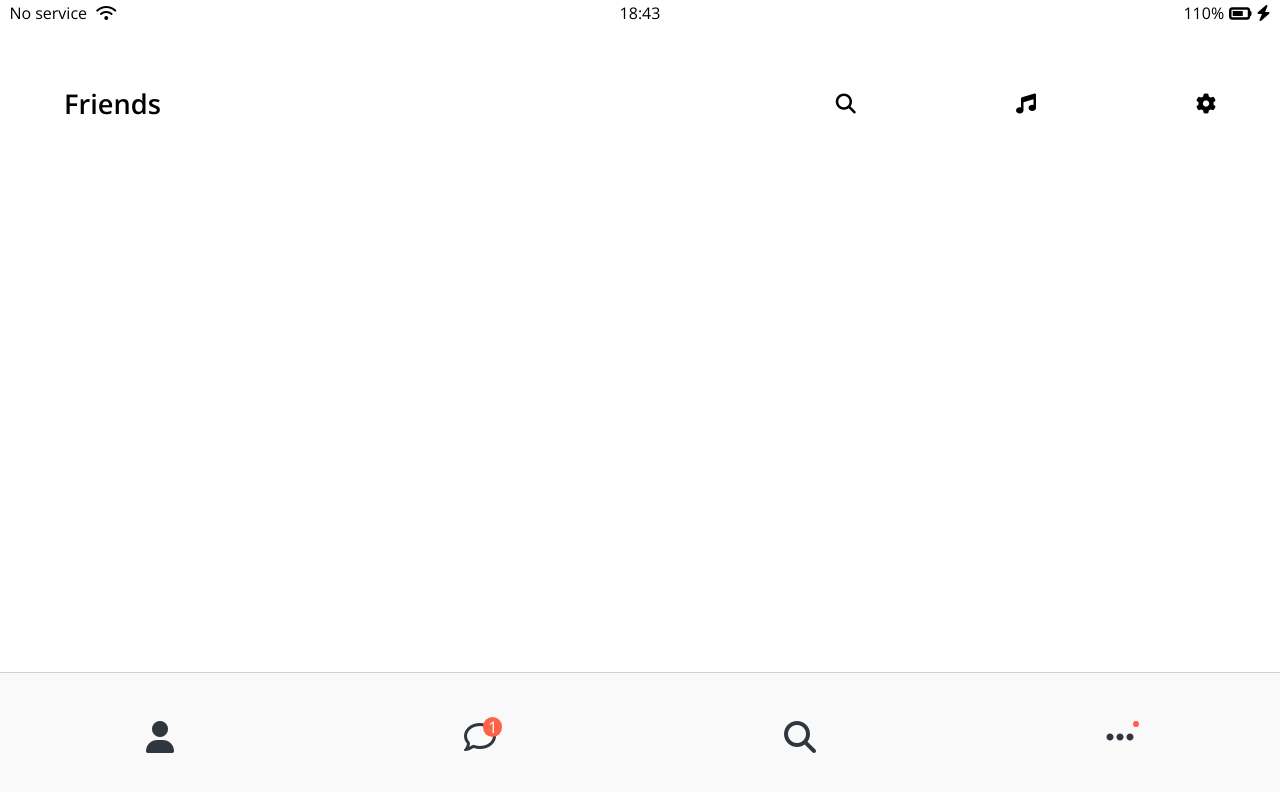
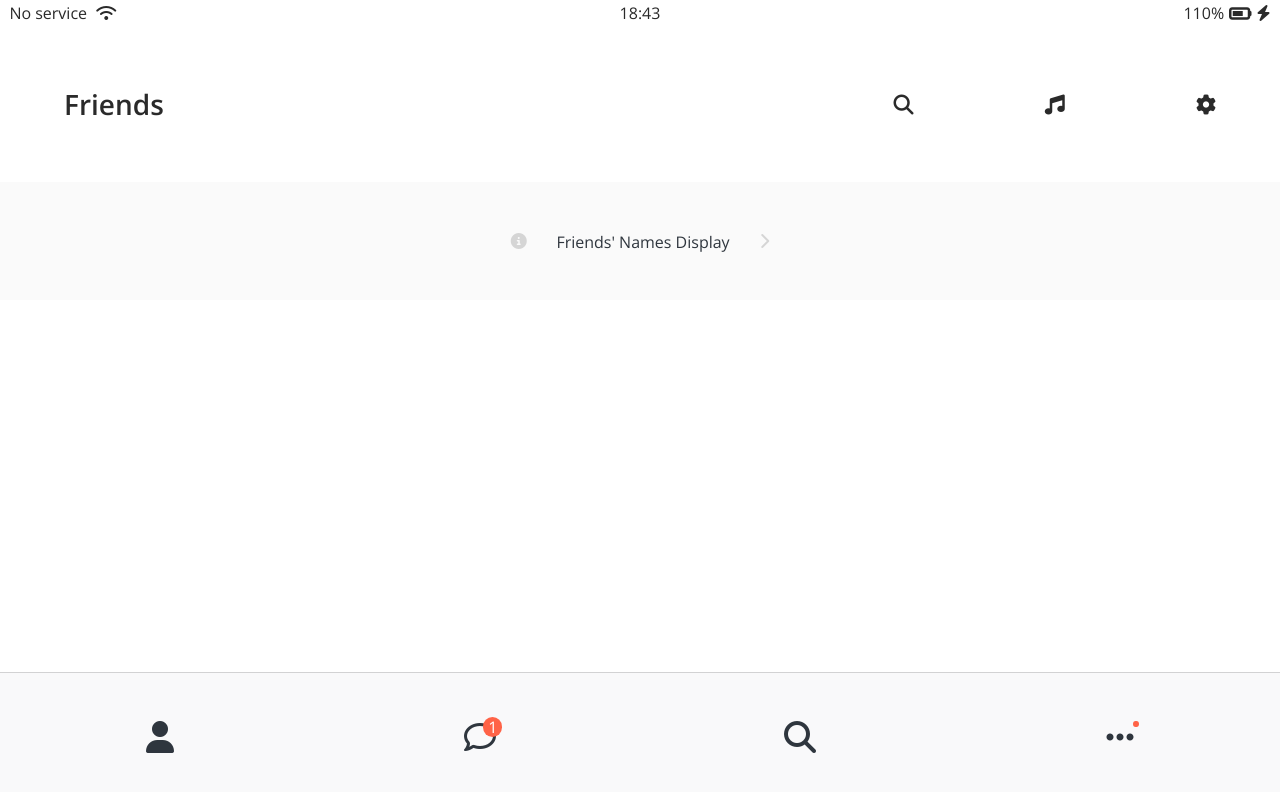
Before and after one commit to JY-Ahn/kokoa-clone-2021, a plain HTML site: page friends.html in a window 1280 px wide. Drawn offline with nearby package versions, Linux system fonts and the light colour scheme.

Commit message:
Create friends.css & Modify friends.html, screen-header.css, styles.css little bit

```diff
--- a/css/components/screen-header.css
+++ b/css/components/screen-header.css
@@ -6,12 +6,12 @@
 }
 
 .screen-header__title {
-  font-size: 170%;
+  font-size: 175%;
   font-weight: 600;
 }
 
 .screen-header__icons {
-  width: 33%;
+  width: 28%;
   display: flex;
   justify-content: space-between;
 }
--- /dev/null
+++ b/css/screens/friends.css
@@ -0,0 +1,11 @@
+#friends-display-link {
+  width: 100%;
+  display: block;
+  text-align: center;
+  background-color: #fafafa;
+  padding: 2% 0;
+}
+#friends-display-link i {
+  color: #d5d5d5;
+  margin: 2%;
+}
--- a/css/styles.css
+++ b/css/styles.css
@@ -10,7 +10,9 @@
 
 /* Screens */
 @import "screens/login-form.css";
+@import "screens/friends.css";
 
 body {
   font-family: "Open Sans", sans-serif;
+  color: #2a2a2a;
 }
--- a/friends.html
+++ b/friends.html
@@ -32,6 +32,11 @@
         </div>
     </header>
 
+    <a id="friends-display-link">
+        <i class="fas fa-info-circle"></i>
+        Friends' Names Display
+        <i class="fas fa-chevron-right"></i>
+    </a>
 
     <nav class="nav">
         <ul class="nav__list">
```
